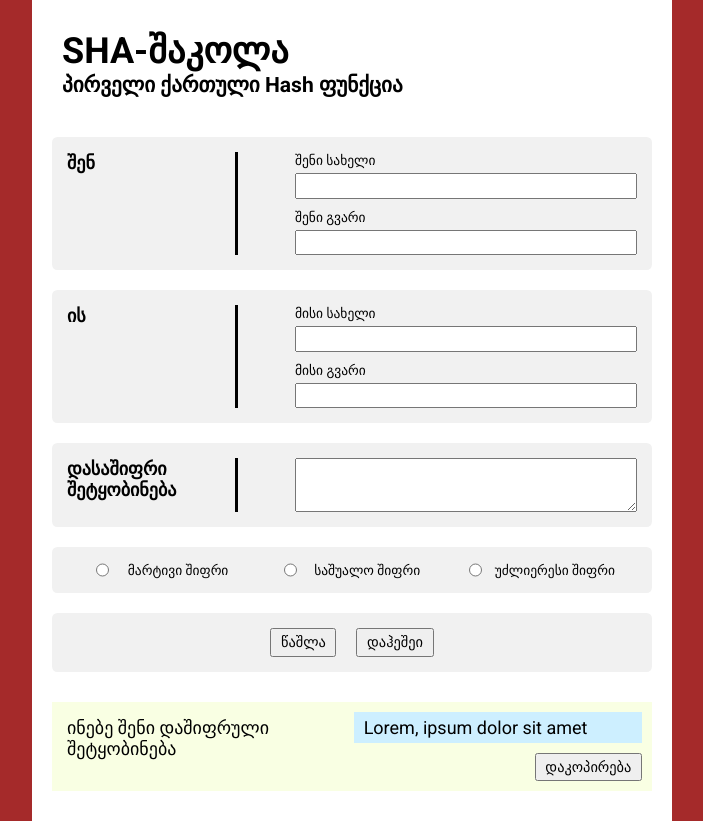
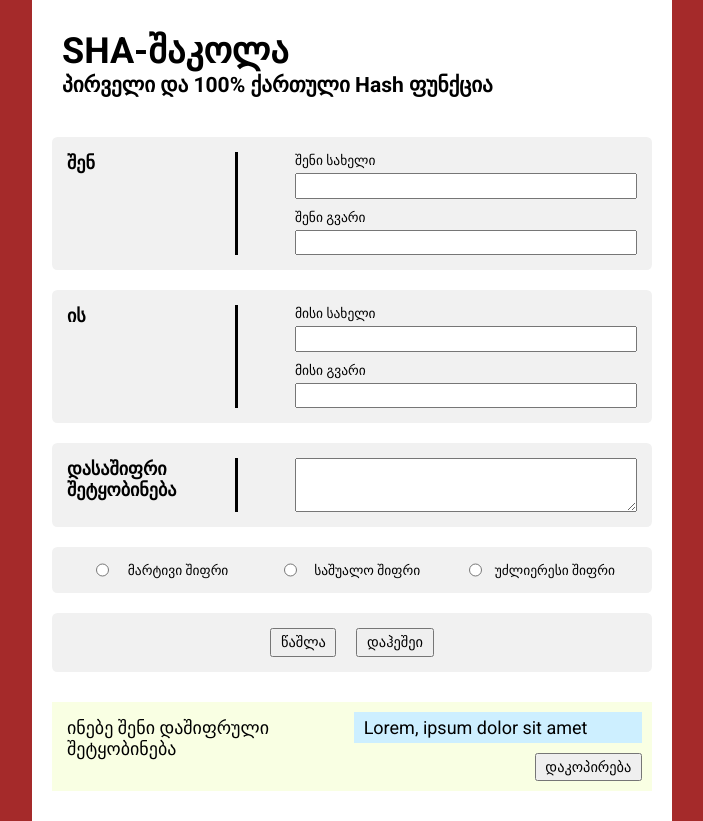
Before and after one commit to lukakilai/shashakola, a React (Vite) app: page / in a window 1280 px wide. Shown: the whole page, without its empty margins (288-991 px from the left). Built offline with nearby package versions, Linux system fonts and the light colour scheme.

Commit message:
testing staging changes

```diff
--- a/src/sections/Header.js
+++ b/src/sections/Header.js
@@ -5,7 +5,7 @@ function Header() {
     <header>
       <div class="header-wrapper">
         <h1 class="header">SHA-შაკოლა</h1>
-        <h3 class="subheader">პირველი ქართული Hash ფუნქცია</h3>
+        <h3 class="subheader">პირველი და 100% ქართული Hash ფუნქცია</h3>
       </div>
     </header>
   );
```
